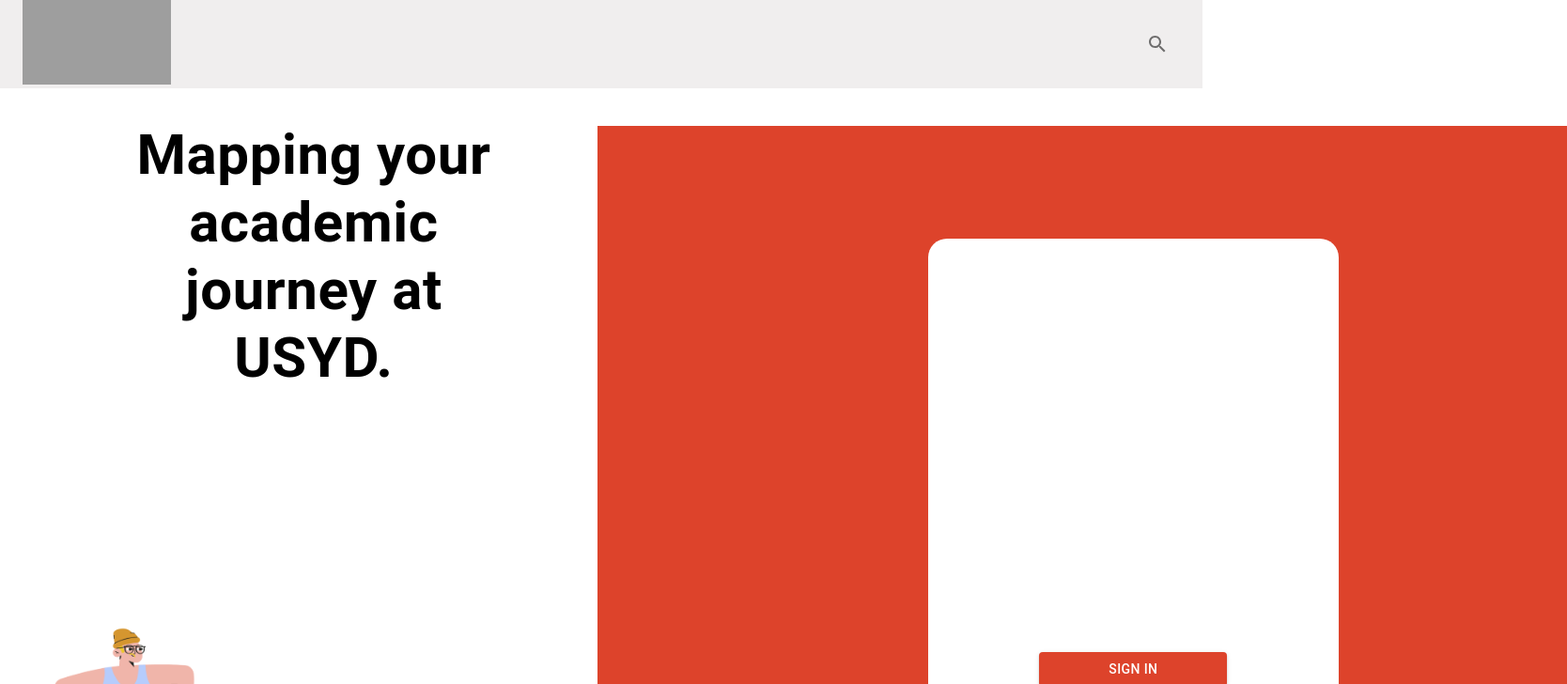
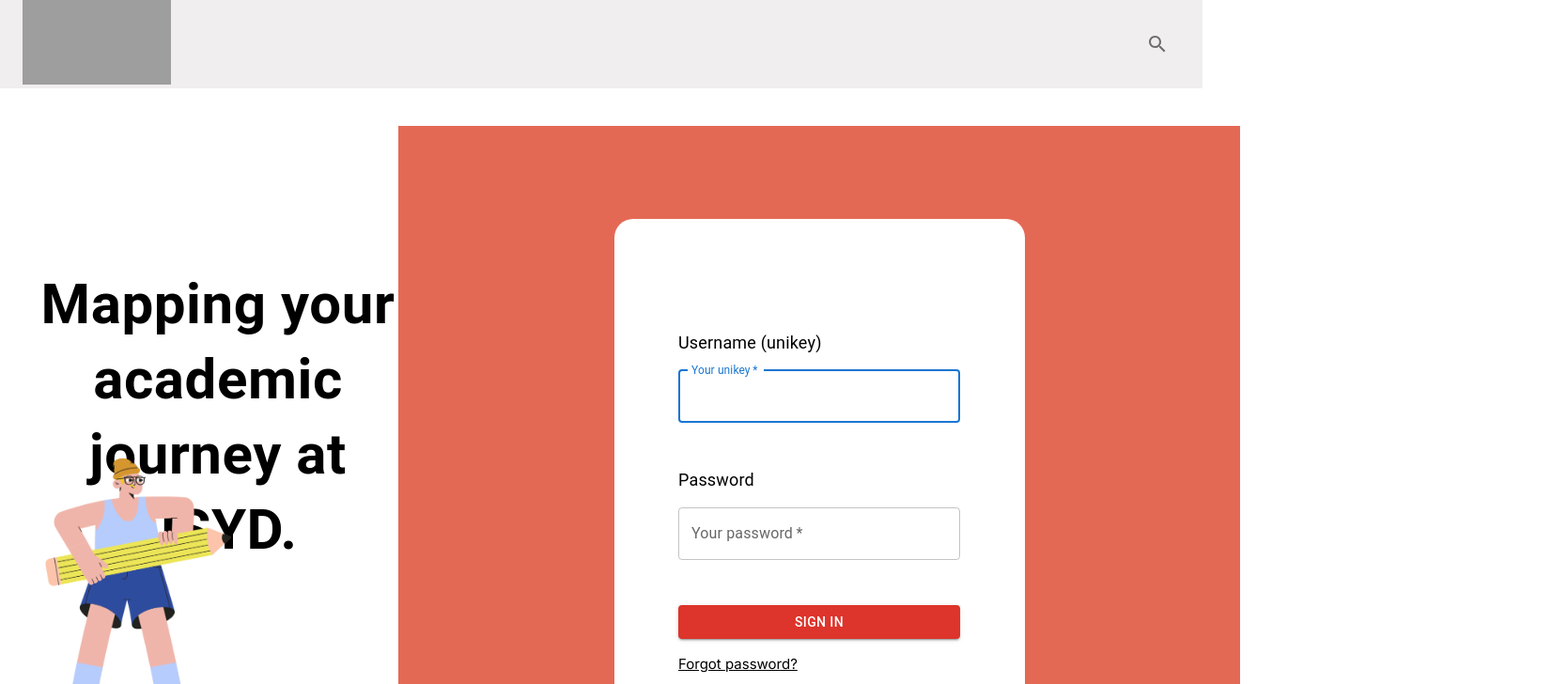
Before and after one commit to USYDUniTrack/UniTrack_WebApp, a Next.js app: page /signIn in a window 1280 px wide. Shown: the top 728 px of the page at 94% size, 1668 px wide, since content can reach past the window. Built offline with nearby package versions, Linux system fonts and the light colour scheme; grey boxes are pictures that could not be loaded.

Commit message:
Added components to sign in page

```diff
--- a/src/app/(authPages)/signIn/page.js
+++ b/src/app/(authPages)/signIn/page.js
@@ -1,28 +1,96 @@
 "use client"
 
-import { Container, Stack, Card, CardContent, Typography, Button, Box } from '@mui/material';
+import React from 'react';
+import { Button, TextField, Typography, Checkbox, Link, Grid, Box, Container, InputLabel, Stack } from '@mui/material';
 import Image from 'next/image';
-import { BsFillCalendarEventFill, BsFillCalendar2Fill } from 'react-icons/bs';
-import { AiFillRead } from 'react-icons/ai';
-import React from 'react';
 
 export default function Page() {
   return (
-    <Box sx={{ display: 'flex' }}>
-      <div className="HomePageWrapper" style={{ flex: 1 }}>
-        <div className="headingContentWrapper">
-          <Typography sx={{ textAlign: 'center', fontWeight: 600, fontSize: 60, marginBottom: 30, marginLeft: 9, lineHeight: 1.2 }}>Mapping your <br />academic<br /> journey at <br />USYD.</Typography>
-          {/* <Typography sx={{ textAlign: "center", fontSize: 20, marginTop: 5 }}>Dummy text</Typography> */}
-          <Image src="/Amigos_Standing.png" alt="Amigos Standing" id="standing2" width={210} height={325} />
-        </div>
-      </div>
-      <Box sx={{ backgroundColor: '#DD432B', flex: 2, marginLeft: 10, width: 1210, height: 823 }}>
-        <Box sx={{ backgroundColor: '#FFF', flex: 1, marginLeft: 44, marginTop:15, width: 437, height: 603, flexShrink: 0, borderRadius: 5  }}>
-          <Box sx={{ display: 'flex', justifyContent: 'center' }}>
-          <Button variant="contained" sx={{ marginTop: 55, marginBottom: 10, width: 200, backgroundColor: "#DD432B" }}>Sign In</Button>
-          </Box>
+    <Stack direction="row">
+      <Box sx={{ width: '30vw' }}>
+        <Typography sx={{ textAlign: 'center', fontWeight: 600, fontSize: 60, marginTop: '150px', lineHeight: '80px' }}>Mapping your <br />academic<br /> journey at <br />USYD.</Typography>
+        <Image src="/Amigos_Standing.png" alt="Amigos Standing" id="standing2" width={210} height={325} />
+      </Box>
+      <Box
+        sx={{
+          backgroundColor: '#E46955',
+          width: '70vw',
+          height: '100vh',
+          display: 'flex',
+          justifyContent: 'center',
+          alignItems: 'center'
+        }}
+      >
+        <Box
+          sx={{
+            backgroundColor: '#FFF',
+            width: 437,
+            height: 603,
+            borderRadius: 5,
+            display: 'flex',
+            justifyContent: 'center',
+            alignItems: 'center'
+          }}
+        >
+          <SignIn />
         </Box>
       </Box>
-    </Box>
+    </Stack>
   )
 }
+
+const SignIn = () => {
+  const handleSubmit = (event) => {
+    event.preventDefault();
+    const data = new FormData(event.currentTarget);
+    console.log({
+      email: data.get('email'),
+      password: data.get('password'),
+    });
+  };
+
+  return (
+      <Container component="main" maxWidth="xs">
+        <Box component="form" onSubmit={handleSubmit} noValidate sx={{ display: 'flex', flexDirection: 'column', alignItems: 'center' }}>
+          <Stack direction="column" spacing={5}>
+            <Box>
+                <InputLabel htmlFor="unikey" sx={{ color: 'black', fontSize: '18px' }}>Username (unikey)</InputLabel>
+                <TextField
+                  margin="normal"
+                  required
+                  fullWidth
+                  id="unikey"
+                  label="Your unikey"
+                  name="unikey"
+                  autoComplete="unikey"
+                  autoFocus
+                />
+            </Box>
+            <Box>
+                <InputLabel htmlFor="password" sx={{ color: 'black', fontSize: '18px' }}>Password</InputLabel>
+                <TextField
+                  margin="normal"
+                  required
+                  fullWidth
+                  name="password"
+                  label="Your password"
+                  type="password"
+                  id="password"
+                  autoComplete="current-password"
+                />
+            </Box>
+              {/* <FormControlLabel
+                control={<Checkbox value="remember" color="primary" />}
+                label="Remember me"
+              /> */}
+            <Box>
+              <Button type="submit" variant="contained" sx={{ width: 300, backgroundColor: '#DD342B', marginBottom: 2 }}>Sign In</Button>
+              <Grid item xs>
+                <Link href="#" sx={{ fontSize: '15px', color: 'black', textDecorationColor: 'black' }}>Forgot password?</Link>
+              </Grid>
+            </Box>
+          </Stack>
+        </Box>
+      </Container>
+  );
+}
--- a/src/app/globals.css
+++ b/src/app/globals.css
@@ -108,7 +108,7 @@
 }
 
 .bottomContentWrapper{
-  background-color: #DD432B;
+  background-color: #E46955;
   height: 40vh;
   display: flex;
   justify-content: center;
@@ -150,6 +150,12 @@
   position: absolute;
   top: 25vh;
   left: 8vw;
+}
+
+#standing2 {
+  position: absolute;
+  bottom: 0;
+  left: 5;
 }
 
 #planner {
```
